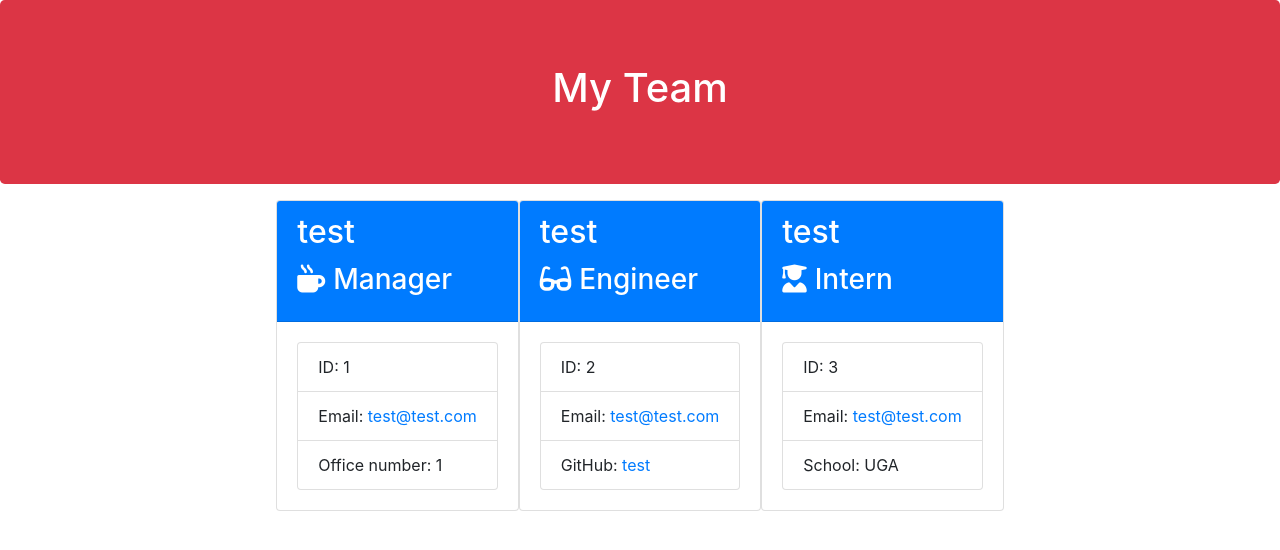
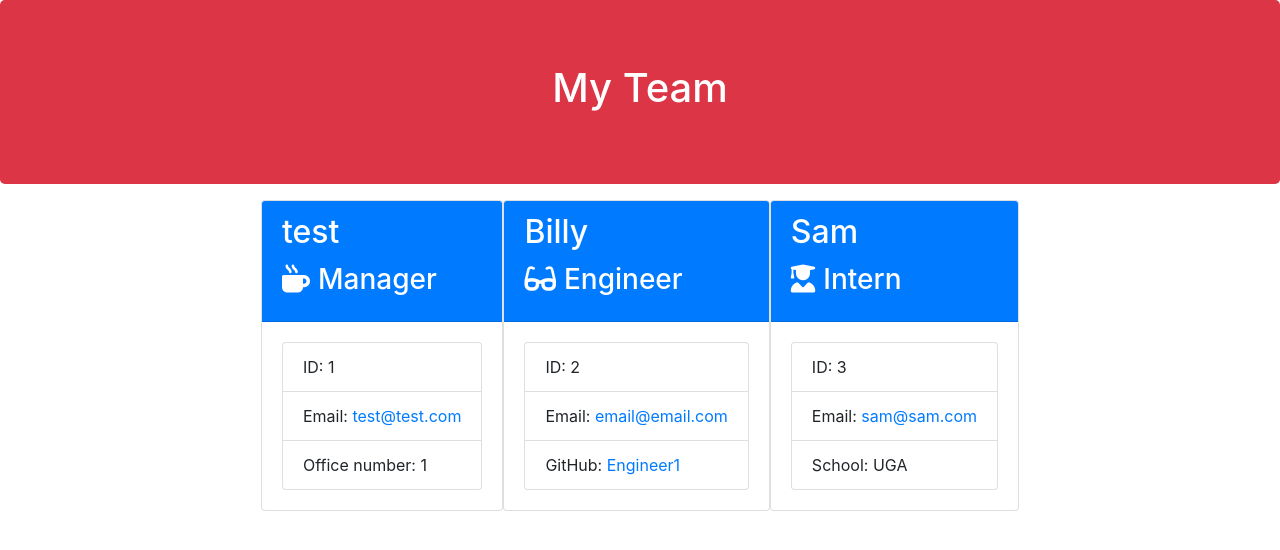
Before and after one commit to MalikHenry1/MAH_Team_Profile_Generator, a website: page dist/team.html in a window 1280 px wide. Drawn offline with nearby package versions, Linux system fonts and the light colour scheme; files that its build step writes are made by us from their sources.

```diff
--- a/dist/team.html
+++ b/dist/team.html
@@ -40,14 +40,14 @@
 
           <div class="card employee-card">
         <div class="card-header text-white bg-primary">
-            <h2 class="card-title">test</h2>
+            <h2 class="card-title">Billy</h2>
             <h3 class="card-title"><i class="fas fa-glasses mr-2"></i>Engineer</h3>
         </div>
         <div class="card-body">
             <ul class="list-group">
                 <li class="list-group-item">ID: 2</li>
-                <li class="list-group-item">Email: <a href="mailto:test@test.com">test@test.com</a></li>
-                <li class="list-group-item">GitHub: <a href="https://github.com/test" target="_blank" rel="noopener noreferrer">test</a></li>
+                <li class="list-group-item">Email: <a href="mailto:email@email.com">email@email.com</a></li>
+                <li class="list-group-item">GitHub: <a href="https://github.com/Engineer1" target="_blank" rel="noopener noreferrer">Engineer1</a></li>
             </ul>
         </div>
     </div>
@@ -55,13 +55,13 @@
 
           <div class="card employee-card">
       <div class="card-header text-white bg-primary">
-          <h2 class="card-title">test</h2>
+          <h2 class="card-title">Sam</h2>
           <h3 class="card-title"><i class="fas fa-user-graduate mr-2"></i>Intern</h3>
       </div>
       <div class="card-body">
           <ul class="list-group">
               <li class="list-group-item">ID: 3</li>
-              <li class="list-group-item">Email: <a href="mailto:test@test.com">test@test.com</a></li>
+              <li class="list-group-item">Email: <a href="mailto:sam@sam.com">sam@sam.com</a></li>
               <li class="list-group-item">School: UGA</li>
           </ul>
       </div>
```
Also changed, not shown: README.md.
